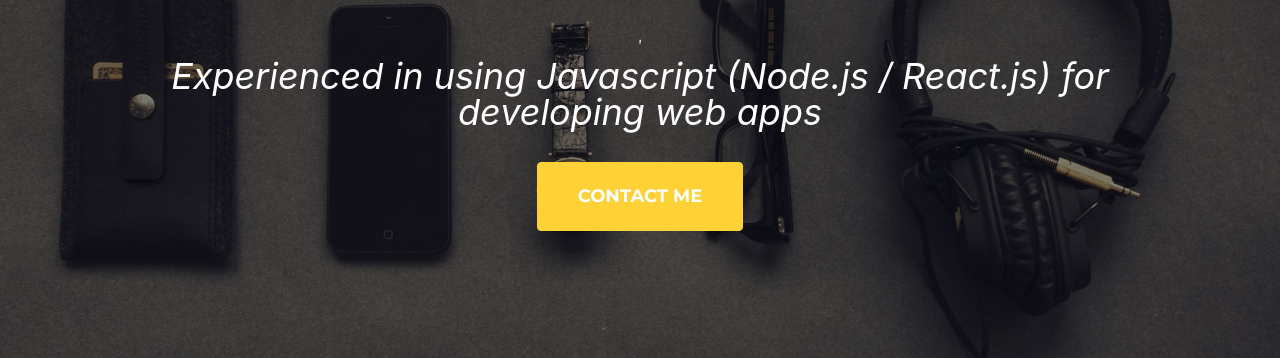
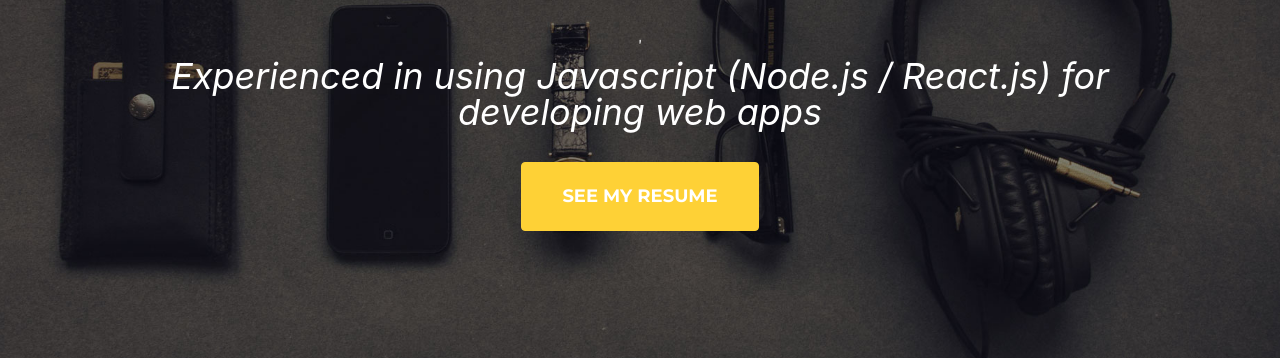
Before and after one commit to Ismailtlem/Ismailtlem.github.io, a plain HTML site: page index.html in a window 1280 px wide. Shown: the part 442-800 px from the top of the page. Drawn offline with nearby package versions, Linux system fonts and the light colour scheme; a web font is replaced by a local one.

Commit message:
seemyresume changes

```diff
--- a/index.html
+++ b/index.html
@@ -44,7 +44,7 @@
 				<div class="masthead-subheading">Ismail Tlemcani </div>
 				<div class="masthead-heading text-uppercase">Web developer </div>'
 				<div class="masthead-subheading">Experienced in using Javascript (Node.js / React.js) for developing web apps </div>
-                <a class="btn btn-primary btn-xl text-uppercase js-scroll-trigger" href="#contact">Contact me</a>
+                <a class="btn btn-primary btn-xl text-uppercase js-scroll-trigger" href="assets/Ismailtlem-Resume.pdf" download>See my resume</a>
             </div>
         </header>
         <!-- Skills-->
```
Also changed, not shown: 1 other file.
